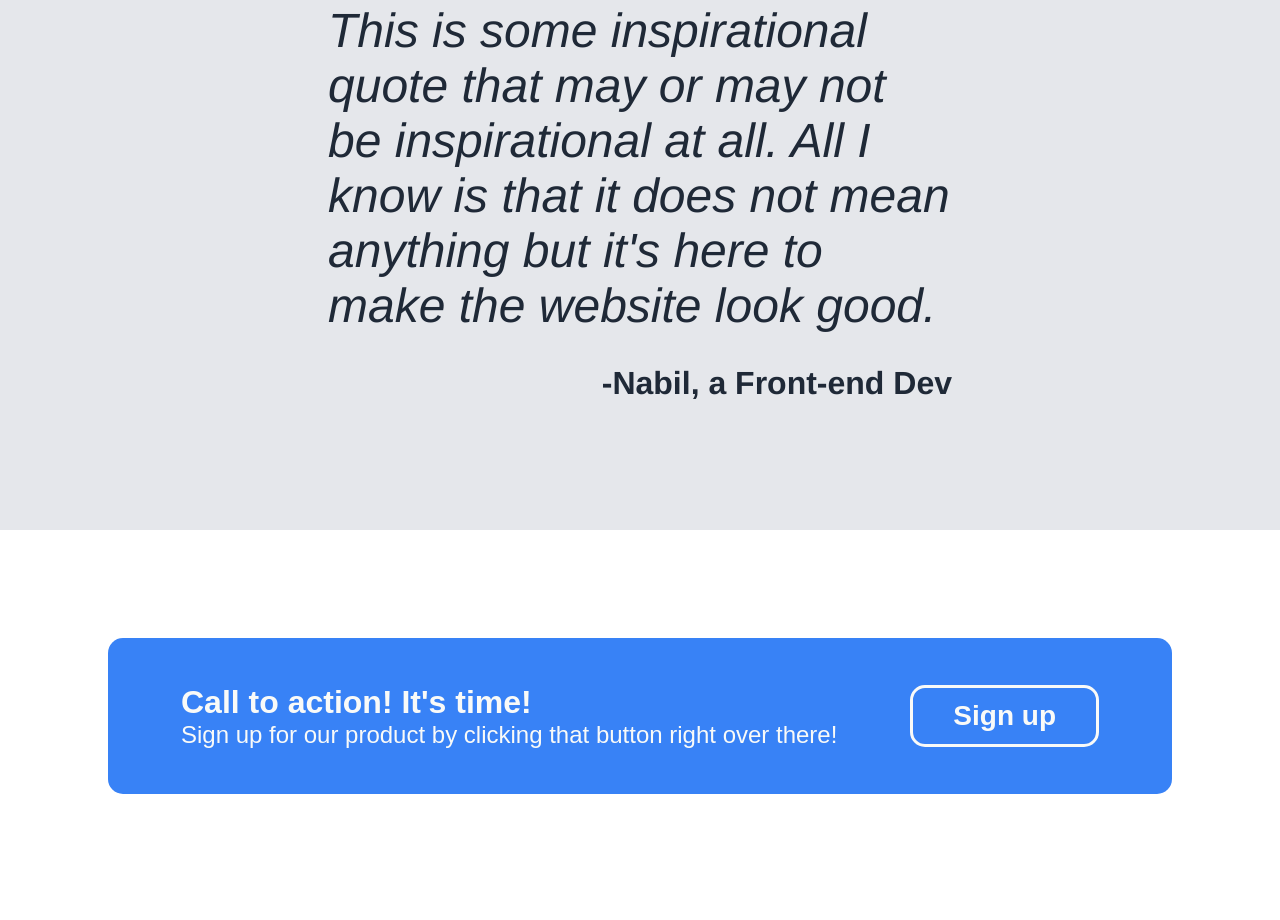
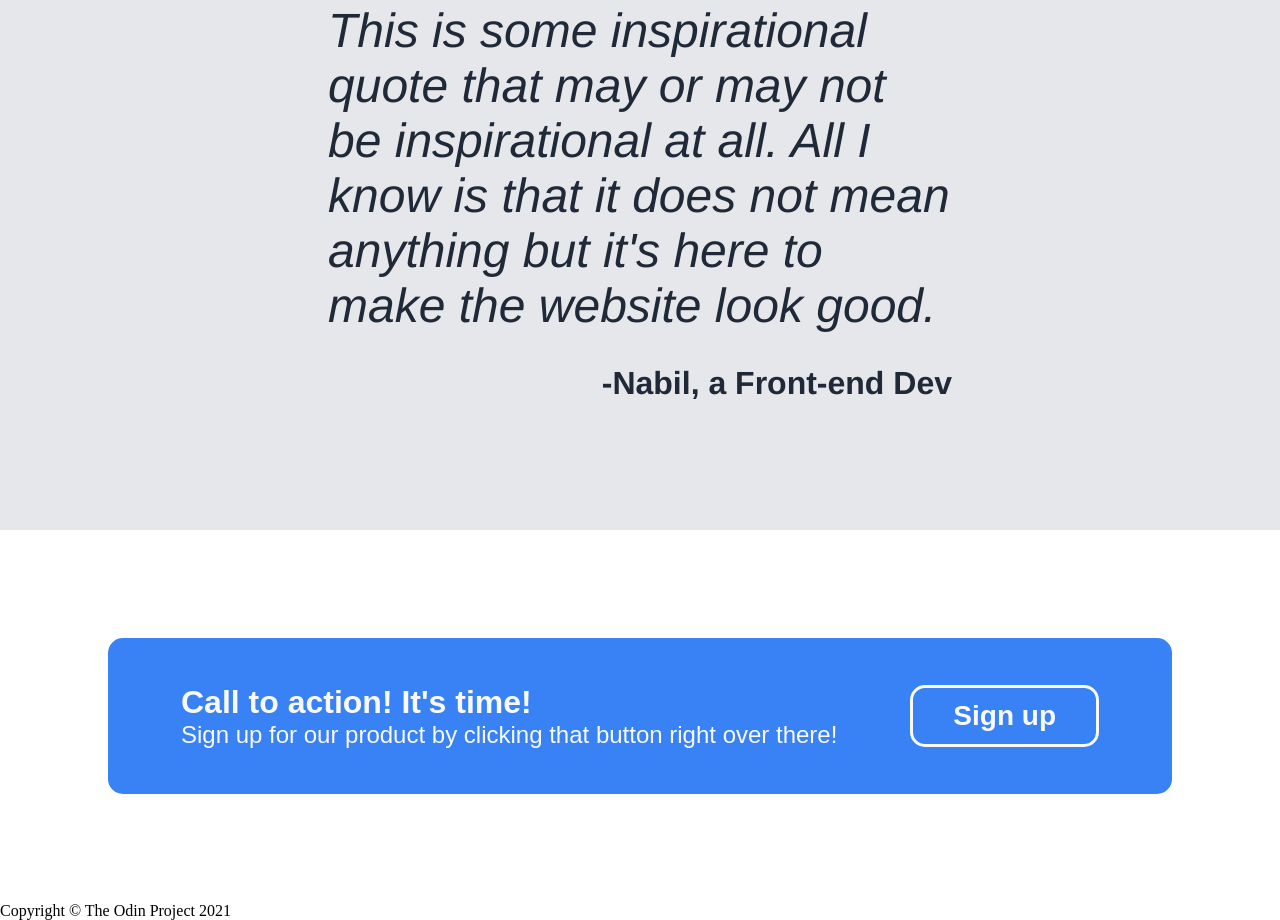
Before and after one commit to nabilarbee/project-landing-page, a plain HTML site: page index.html in a window 1280 px wide. Shown: the part 1397-2317 px from the top of the page. Drawn offline with Linux system fonts and the light colour scheme.

Commit message:
Add footer div

```diff
--- a/index.html
+++ b/index.html
@@ -95,6 +95,12 @@
 
     </div>
 
+    <div class="footer">
+
+      <div>Copyright &#169; The Odin Project 2021</div>
+
+    </div>
+
   </body>
 
 </html>
```
